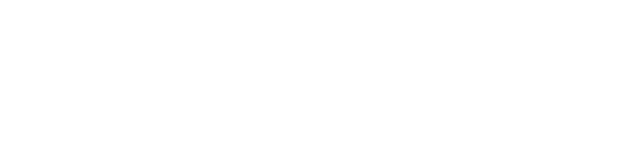
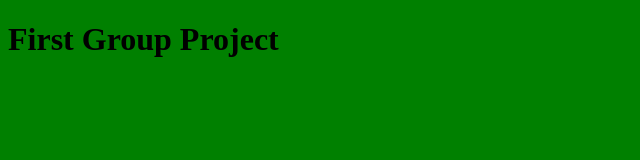
Before and after one commit to Demarcus3456/parallaxsite, a plain HTML site: page index.html in a window 1280 px wide. Shown: the whole page, without its empty margins (0-640 px from the left). Drawn offline with Linux system fonts and the light colour scheme.

Commit message:
Css file added
I added a CSS file with basic information

```diff
--- a/index.html
+++ b/index.html
@@ -3,8 +3,9 @@
     <head>
         <meta charset="utf-8">
         <title>Parallaxsite</title>
+        <link rel="stylesheet" href="style.css">
     </head>
     <body>
-
+        <h1>First Group Project</h1>
     </body>
 </html>
--- /dev/null
+++ b/style.css
@@ -0,0 +1,3 @@
+body {
+    background-color: green;
+}
```
